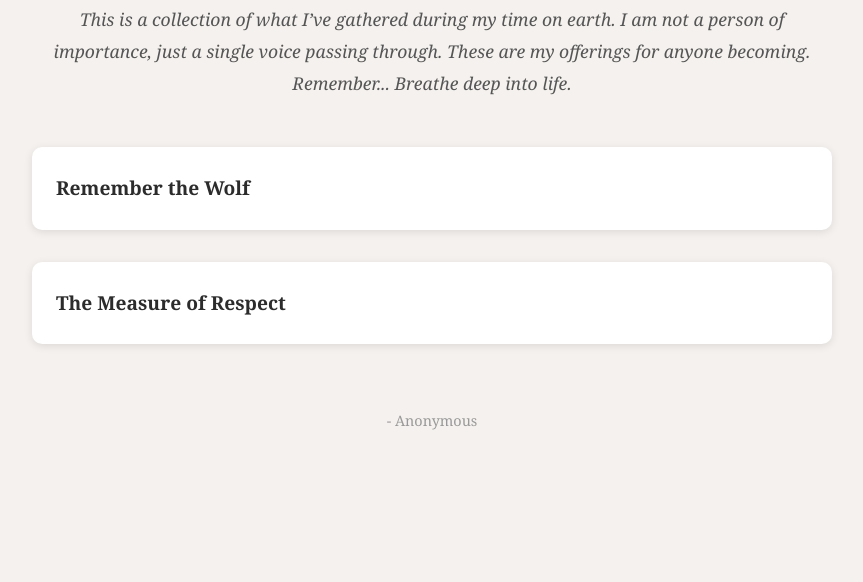
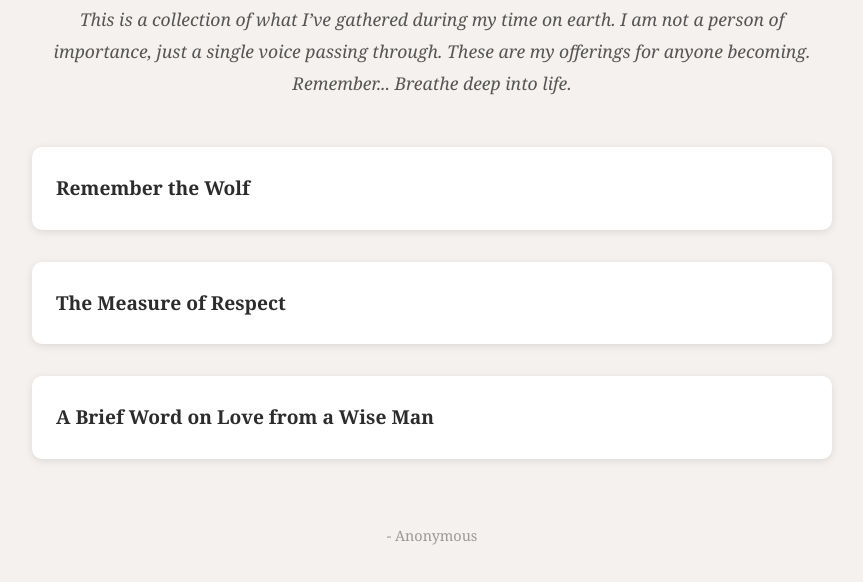
Before and after one commit to TheNotesILeaveBehind/Memoir, a plain HTML site: page index.html in a window 1280 px wide. Shown: the part 160-742 px from the top of the page, without its empty margins (208-1071 px from the left). Drawn offline with Linux system fonts and the light colour scheme.

Commit message:
Update index.html

```diff
--- a/index.html
+++ b/index.html
@@ -68,6 +68,10 @@
     <div class="poem-link">
       <a href="measure-of-respect.html">The Measure of Respect</a>
     </div>
+
+    <div class="poem-link">
+      <a href="a-wise-man-on-love.html">A Brief Word on Love from a Wise Man</a>
+    </div>
   </section>
 
   <footer>
```
